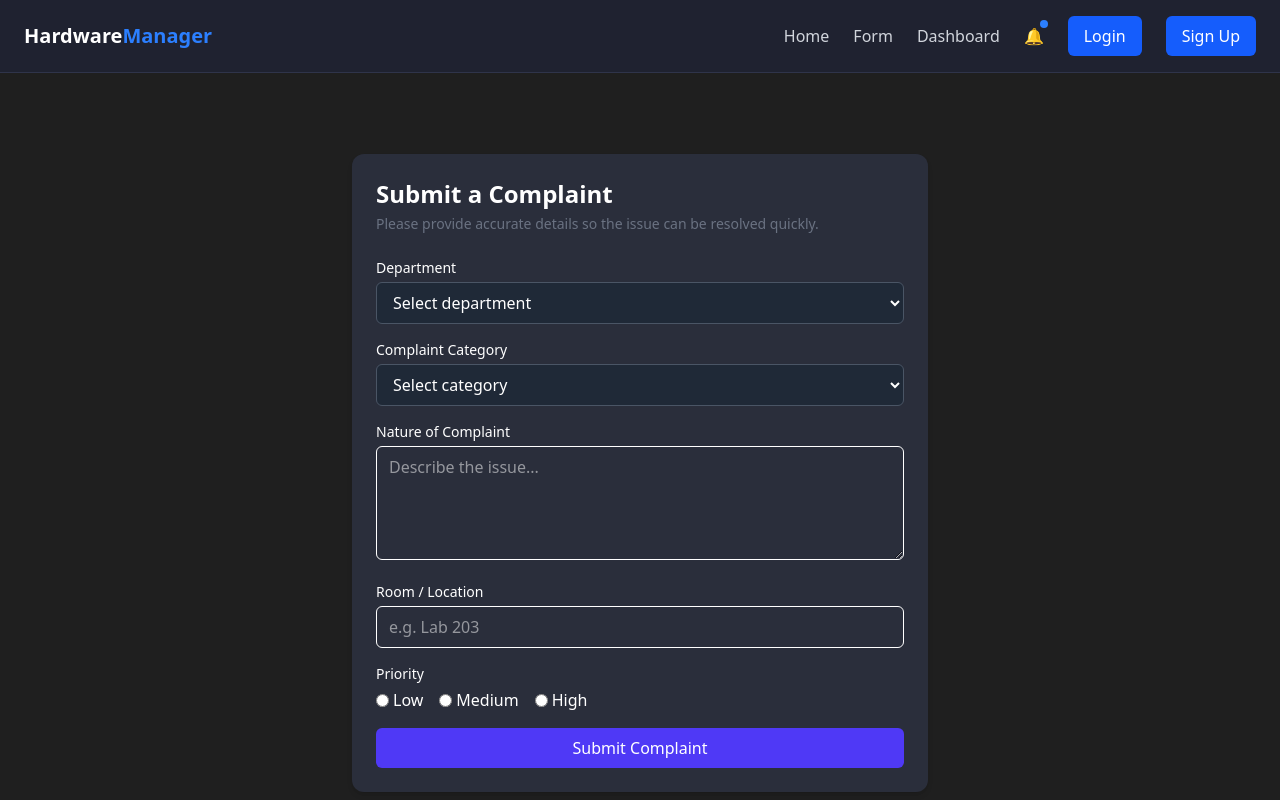
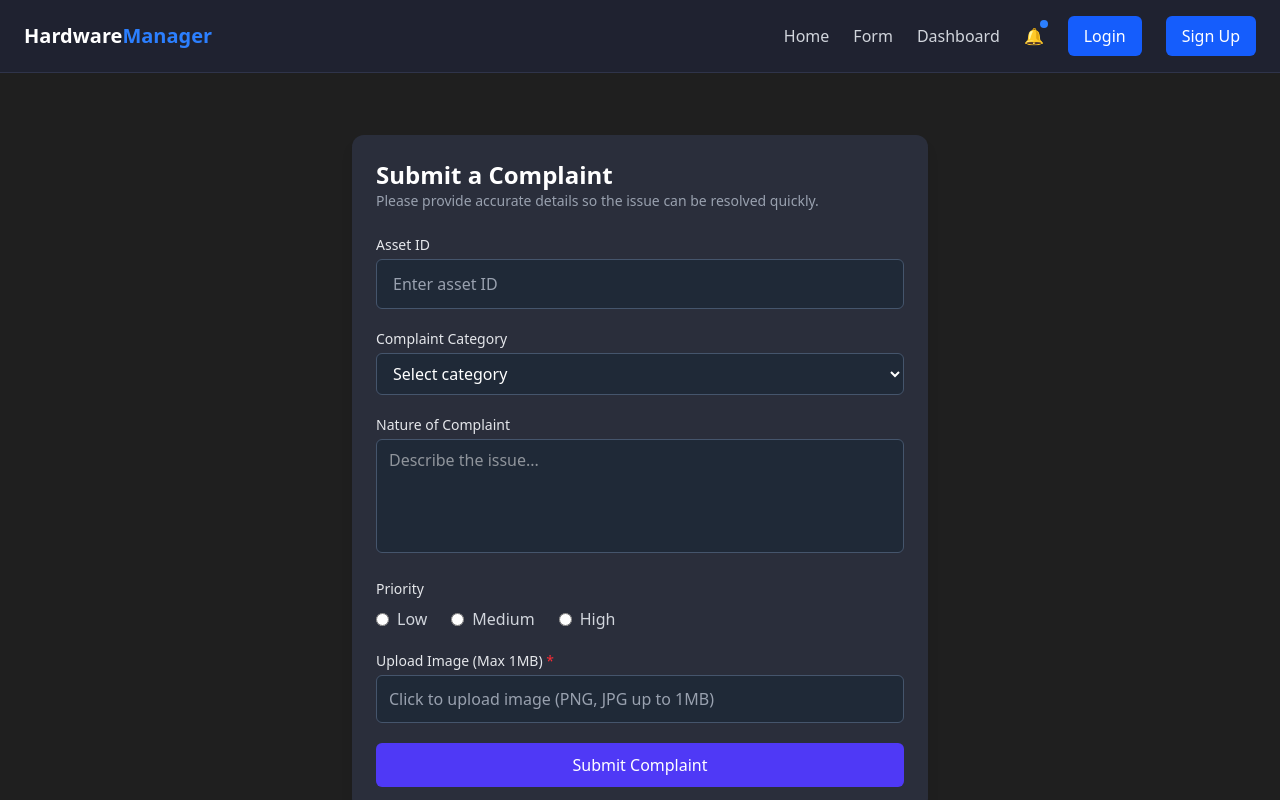
Before and after one commit to Abhimusmade010/Hardware-Management-Frontend, a React (Vite) app: page /form in a window 1280 px wide. Shown: the top 800 px of the page. Built offline with nearby package versions, Linux system fonts and the light colour scheme.

Commit message:
Fixed the Complaint Form ,Added asset it

```diff
--- a/src/api/auth.js
+++ b/src/api/auth.js
@@ -14,5 +14,5 @@ apiClient.interceptors.request.use((config) => {
   return config;
 }, (error) => Promise.reject(error));
 
-// export const signupUser = (formData) => apiClient.post('/user/signup', formData);
-// export const logUser =(formData)=>apiClient.post('/user/login',formData);
+export const signupUser = (formData) => apiClient.post('/user/signup', formData);
+export const logUser =(formData)=>apiClient.post('/user/login',formData);
--- a/src/pages/auth/Login.jsx
+++ b/src/pages/auth/Login.jsx
@@ -1,18 +1,67 @@
-import React from 'react'
+import React, { useState } from 'react'
 
-import { Link } from 'react-router-dom';
-
+import { Link, useNavigate } from 'react-router-dom';
+import { logUser } from '../../api/auth'
 import Input from '../../components/common/Input';
 import Button from '../../components/common/Button';
 
 //useState
 const Login = () => {
+    const [error,setError]=useState("");
+    const [loading,setLoading]=useState(false);
+    const navigate=useNavigate();
 
-    // const [email,setEmail]=useState("");
-    // const [password,setPassword]=useState("");
+    const [loginData,setLoginData]=useState({
+        Email:"",
+        Password:""
+    })
+    const{Email,Password}=loginData;
+
+    const handleChange=(e)=>{
+        const {name,value}=e.target;
+        setLoginData((prev)=>(
+        {
+            ...prev,
+            [name]:value
+        }
+    ));
+    console.log("CHANGE:", e.target.name, e.target.value);
+  };
+    const handleSubmit=async (e)=>{
+
+        console.log("handlesubmit entry happens here")
+        e.preventDefault();
+        setError("");
+        setLoading(true);
+
+        try{
+            console.log("try block of handlesubmit entry happens here")
+            const res=await logUser(loginData);
+            console.log("success!",res);
+            alert("Login Successfully")                 //later replaced by good popup UI
+            navigate('/');
+        }
+        catch(err){
+            // setError(err.message);
+            console.log("inside catch block of handleSubmit");
+            setError(
+            err.response?.data?.error ||
+            err.response?.data?.message ||
+            "Login failed"
+            );
+
+        }
+        finally{
+            console.log(" finally nblock of handlesubmit entry happens here");
+            setLoading(false);
+        }
+
+        console.log("Form Data:",loginData);
+
+    }
+
     //usestate add later adfter ui desgin
-
-  return (
+    return (
     <div className="min-h-screen flex items-center justify-center bg-[#1f1f1f] px-4">
         <div className="w-full max-w-sm bg-[#2a2e3b] rounded-xl shadow-xl p-8">
 
@@ -20,26 +69,36 @@ const Login = () => {
             Login
             </h2>
 
-            <form className="flex flex-col gap-4">
+            {error && (
+                <p className="text-red-400 text-sm text-center mb-4">
+                    {error}
+                </p>
+            )}
+
+            <form onSubmit={handleSubmit} className="flex flex-col gap-4">
             <Input
-                // type="email"
+                type="email"
+                name="Email"
                 placeholder="Email"
-                // value={email}
-                // onChange={(e) => setEmail(e.target.value)}
-
+                value={Email}
+                onChange={handleChange}
             />
 
             <Input
-                // type="password"
+                type="password"
+                name="Password"
                 placeholder="Password"
-                // value={password}
-                // onChange={(e) => setPassword(e.target.value)}
+                value={Password}
+                onChange={handleChange}
+            />
 
-            />
             <Button
-            text="SIGN IN"
+            type="submit"
+            text={loading ? "Logging..." : "Login"}
+            disabled={loading}
             className="mt-2 bg-blue-600 hover:bg-blue-700 text-white font-semibold py-3 rounded-lg transition shadow-md hover:shadow-blue-500/40"
-            // onclick do later
+            //onclick do later
+
             />
             </form>
 
--- a/src/pages/auth/Signup.jsx
+++ b/src/pages/auth/Signup.jsx
@@ -1,91 +1,133 @@
-import React from 'react'
-import { useState  } from 'react'
-import { Link } from "react-router-dom"
-
+import { useState } from 'react'
+import { Link, useNavigate } from "react-router-dom"
 import Input from '../../components/common/Input';
 import Button from '../../components/common/Button';
-
+import { signupUser } from '../../api/auth';
 
 const Signup = () => {
-    const [name,SetName]=useState("");
-    const [email,setEmail]=useState("");
-    const [password,setPassword]=useState("");
-    const [cabinNo,setCabinNo]=useState("");
+  const [error, setError] = useState("");
+  const [loading, setLoading] = useState(false);
+  const navigate=useNavigate();
 
-    // Name,Email,CabinNo,Password
+  const [signupData,setsignupData]=useState({
+    Name:"",
+    Email:"",
+    Password:"",
+    CabinNo:"",
+    Department:"",
+  })
 
+  const {Name, Email, Password, CabinNo, Department} = signupData;
+
+  const handleChange=(e)=>{
+    const {name,value}=e.target;
+    setsignupData((prev)=>(
+      {
+        ...prev,
+        [name]:value
+      }
+    ));
+    console.log("CHANGE:", e.target.name, e.target.value);
+  };
+
+  const handleSubmit=async (e)=>{
+    // console.log("handlesubmit entry happens here")
+    e.preventDefault();
+    setError("");
+    setLoading(true);
+    try{
+      // console.log("try block of handlesubmit entry happens here")
+      const res=await signupUser(signupData);
+      console.log("success!",res);
+      alert("Account Created Successfully!!");
+      navigate('/login');
+    }
+    catch(err){
+      // setError(err.message);
+      setError(
+        err.response?.data?.error ||
+        err.response?.data?.message ||
+        "Signup failed"
+      );
+    }
+    finally{
+      // console.log(" finally nblock of handlesubmit entry happens here")
+      setLoading(false);
+    }
+    console.log("Form Data:",signupData);
+
+  }
 
   return (
-
     <div className="min-h-screen flex items-center justify-center bg-[#1f1f1f] px-4">
       <div className="w-full max-w-sm bg-[#2a2e3b] rounded-xl shadow-xl p-8">
-
         <h2 className="text-2xl font-semibold text-center text-white mb-6">
           Create Account
         </h2>
 
-            <form className="flex flex-col gap-4">
+        {error && (
+          <p className="text-red-400 text-sm text-center mb-4">
+            {error}
+          </p>
+        )}
 
+        <form className="flex flex-col gap-4" onSubmit={handleSubmit}>
           <Input
             type="text"
+            name="Name"
             placeholder="Name"
-                value={name}
-                onChange={(e) => setName(e.target.value)}
-
+            value={Name}
+            onChange={handleChange}
           />
 
           <Input
             type="email"
+            name="Email"
             placeholder="Email"
-                value={email}
-                onChange={(e) => setEmail(e.target.value)}
-
+            value={Email}
+            onChange={handleChange}
           />
 
           <Input
             type="password"
+            name="Password"
             placeholder="Password"
-                value={password}
-                onChange={(e) => setPassword(e.target.value)}
-
+            value={Password}
+            onChange={handleChange}
           />
 
           <Input
             type="text"
+            name="CabinNo"
             placeholder="Cabin No"
-                value={cabinNo}
-                onChange={(e) => setCabinNo(e.target.value)}
-
+            value={CabinNo}
+            onChange={handleChange}
+          />
+          <Input
+            type="text"
+            name="Department"
+            placeholder="Department"
+            value={Department}
+            onChange={handleChange}
           />
 
-
           <Button
-            text="SIGN UP"
+            type="submit"
+            text={loading ? "Signing up..." : "SIGN UP"}
+            disabled={loading}
             className="mt-2 bg-blue-600 hover:bg-blue-700 text-white font-semibold py-3 rounded-lg transition shadow-md hover:shadow-blue-500/40"
-            // onclick do later
           />
-
-
         </form>
 
         <p className="text-sm text-center text-gray-400 mt-6">
           Already have an account?{" "}
-                <Link
-                    to="/login"
-                    className="text-blue-400 cursor-pointer hover:underline"
-                >
+          <Link to="/login" className="text-blue-400 hover:underline">
             Login
           </Link>
         </p>
-
-
-
       </div>
     </div>
+  );
+};
 
-
-
-  )
-}
-
-export default Signup
+export default Signup;
--- a/src/pages/form/Form.jsx
+++ b/src/pages/form/Form.jsx
@@ -1,145 +1,130 @@
-import React from 'react'
+import React from "react";
+import Input from "../../components/common/Input";
 
 const Form = () => {
+  return (
+    <div className="min-h-screen bg-[#1f1f1f] flex items-center justify-center p-4">
 
+      <div className="w-full max-w-xl bg-[#2a2e3b] rounded-xl shadow-lg p-6">
 
-
-
-  return (
-    <div  className="min-h-screen bg-[#1f1f1f] flex items-center justify-center p-4">
-        <div className="w-full max-w-xl bg-[#2a2e3b] rounded-xl shadow-md p-6">
-
-            <h2 className="text-2xl font-semibold text-white mb-1">
+        {/* Header */}
+        <h2 className="text-2xl font-semibold text-white">
           Submit a Complaint
         </h2>
-            <p className="text-sm text-gray-500 mb-6">
+
+        <p className="text-sm text-gray-400 mb-6">
           Please provide accurate details so the issue can be resolved quickly.
         </p>
 
-            <form className="space-y-4">
+        <form className="space-y-5">
 
-            {/* Department */}
+          {/* Asset ID */}
           <div>
-            <label className="block text-sm font-medium text-white mb-1">
-                Department
+            <label className="block text-sm font-medium text-gray-200 mb-1">
+              Asset ID
             </label>
-
-            <select
-                className="
-                w-full
-                rounded-md
-                px-3
-                py-2
-                bg-[#1f2937]        /* dark background */
-                text-white          /* visible text */
-                border border-gray-600
-                focus:outline-none
-                focus:ring-2
-                focus:ring-amber-500
-                "
-            >
-                <option value="" className="text-gray-400">
-                Select department
-                </option>
-                <option value="IT">IT</option>
-                <option value="Computer">Computer</option>
-                <option value="AIDS">AIDS</option>
-                <option value="ECE">ECE</option>
-                <option value="BSE">BSE</option>
-                <option value="ENTC">ENTC</option>
-            </select>
+            <Input
+              type="text"
+              name="asset_id"
+              placeholder="Enter asset ID"
+              className="w-full rounded-md px-3 py-2 bg-[#1f2937] text-white
+                         border border-slate-600 focus:outline-none
+                         focus:ring-2 focus:ring-indigo-500"
+            />
           </div>
-
 
           {/* Category */}
           <div>
-                <label className="block text-sm font-medium text-white mb-1">
+            <label className="block text-sm font-medium text-gray-200 mb-1">
               Complaint Category
             </label>
-                <select className="
-                w-full
-                rounded-md
-                px-3
-                py-2
-                bg-[#1f2937]        /* dark background */
-                text-white          /* visible text */
-                border border-gray-600
-                focus:outline-none
-                focus:ring-2
-                focus:ring-amber-500
-                "
+            <select
+              className="w-full rounded-md px-3 py-2 bg-[#1f2937] text-white
+                         border border-slate-600 focus:outline-none
+                         focus:ring-2 focus:ring-indigo-500"
             >
-                <option>Select category</option>
+              <option value="">Select category</option>
               <option>Hardware</option>
               <option>Network</option>
               <option>Software</option>
             </select>
           </div>
 
-            {/* Nature */}
+          {/* Nature of Complaint */}
           <div>
-                <label className="block text-sm font-medium text-white mb-1  ">
+            <label className="block text-sm font-medium text-gray-200 mb-1">
               Nature of Complaint
             </label>
             <textarea
               rows="4"
-                className="w-full border rounded-md px-3 py-2 focus:outline-none focus:ring-2 focus:ring-amber-500"
               placeholder="Describe the issue..."
-                />
-            </div>
-
-            {/* Room */}
-            <div>
-                <label className="block text-sm font-medium text-white mb-1">
-                Room / Location
-                </label>
-                <input
-                type="text"
-                className="w-full border rounded-md px-3 py-2 focus:outline-none focus:ring-2 focus:ring-amber-500"
-                placeholder="e.g. Lab 203"
+              className="w-full rounded-md px-3 py-2 bg-[#1f2937] text-white
+                         border border-slate-600 focus:outline-none
+                         focus:ring-2 focus:ring-indigo-500 resize-none"
             />
           </div>
 
           {/* Priority */}
           <div>
-                <label className="block text-sm font-medium text-white mb-1">
+            <label className="block text-sm font-medium text-gray-200 mb-2">
               Priority
             </label>
-                <div className="flex gap-4">
-                <label className="flex items-center gap-1">
-                    <input type="radio" name="priority" /> Low
+            <div className="flex gap-6 text-gray-300">
+              {["Low", "Medium", "High"].map((level) => (
+                <label
+                  key={level}
+                  className="flex items-center gap-2 cursor-pointer"
+                >
+                  <input
+                    type="radio"
+                    name="priority"
+                    className="accent-indigo-500"
+                  />
+                  {level}
                 </label>
-                <label className="flex items-center gap-1">
-                    <input type="radio" name="priority" /> Medium
-                </label>
-                <label className="flex items-center gap-1">
-                    <input type="radio" name="priority" /> High
-                </label>
+              ))}
             </div>
           </div>
 
-            {/* Attachment */}
-            {/* <div>
-                <label className="block text-sm font-medium text-gray-700 mb-1">
-                Attachment (optional)
+          {/* Image Upload */}
+          <div>
+            <label className="block text-sm font-medium text-gray-200 mb-1">
+              Upload Image (Max 1MB) <span className="text-red-500">*</span>
             </label>
-                <input type="file" />
-            </div> */}
+
+            <label
+              htmlFor="imageUpload"
+              className="w-full h-12 px-3 flex items-center rounded-md
+                         bg-[#1f2937] text-gray-400 cursor-pointer
+                         border border-slate-600 hover:border-indigo-500
+                         transition"
+            >
+              Click to upload image (PNG, JPG up to 1MB)
+              <input
+                id="imageUpload"
+                type="file"
+                accept="image/png, image/jpeg"
+                className="hidden"
+              />
+            </label>
+          </div>
 
           {/* Submit */}
           <button
             type="submit"
-                className="w-full bg-indigo-600 text-white py-2 rounded-md hover:bg-indigo-700 transition"
+            className="w-full bg-indigo-600 hover:bg-indigo-700
+                       text-white py-2.5 rounded-md font-medium transition"
           >
             Submit Complaint
           </button>
 
+        </form>
 
-            </form>
-        </div>
+
       </div>
 
-  )
-}
+    </div>
+  );
+};
 
-export default Form
+export default Form;
```
Also changed, not shown: src/components/common/Input.jsx (+1 -15 lines), src/components/Layouts/PublicLayout.jsx (line endings or trailing spaces), src/pages/dashboard/Topbar.jsx (line endings or trailing spaces). Lines whose indentation alone changed are shown as unchanged.
